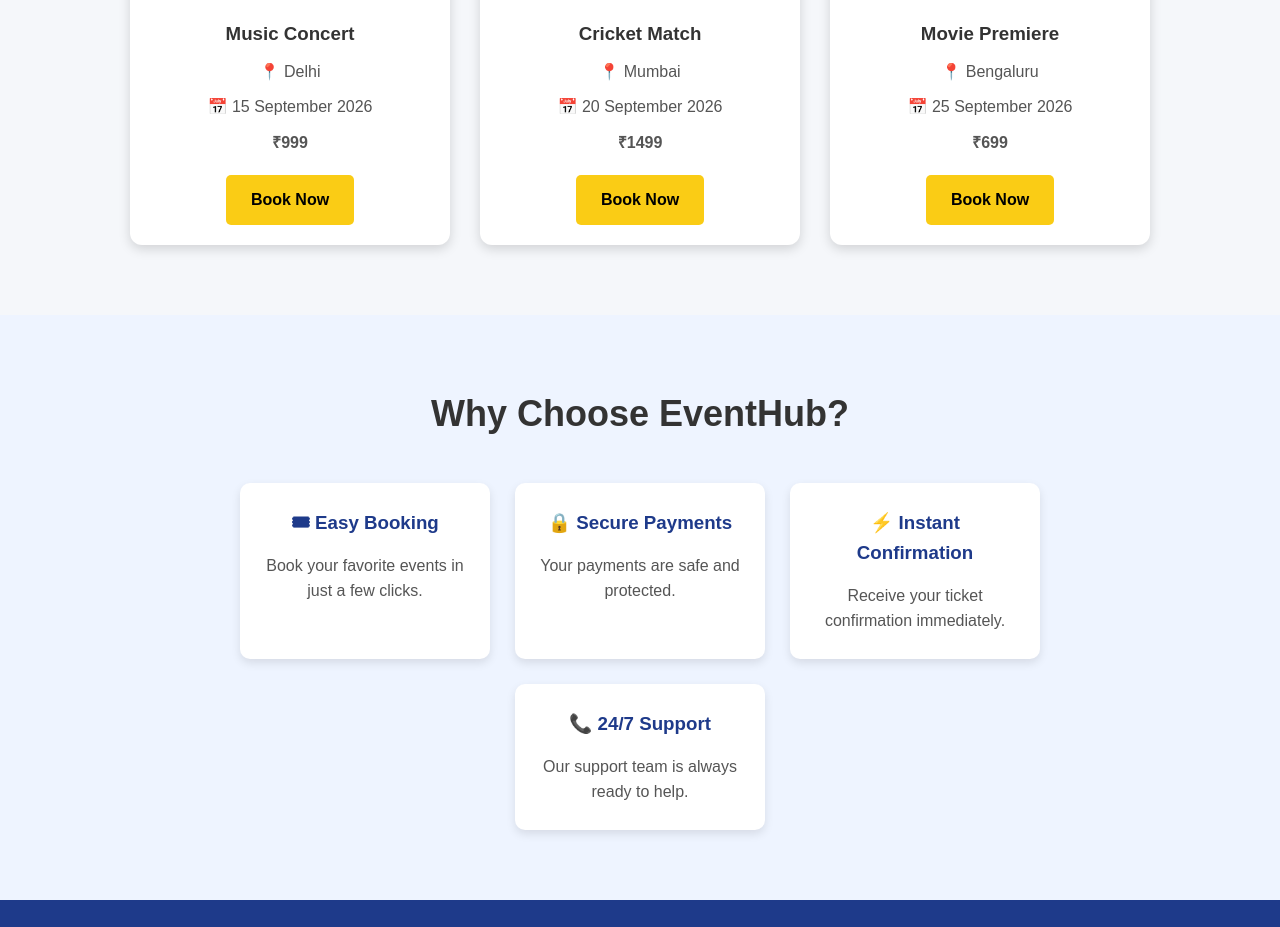
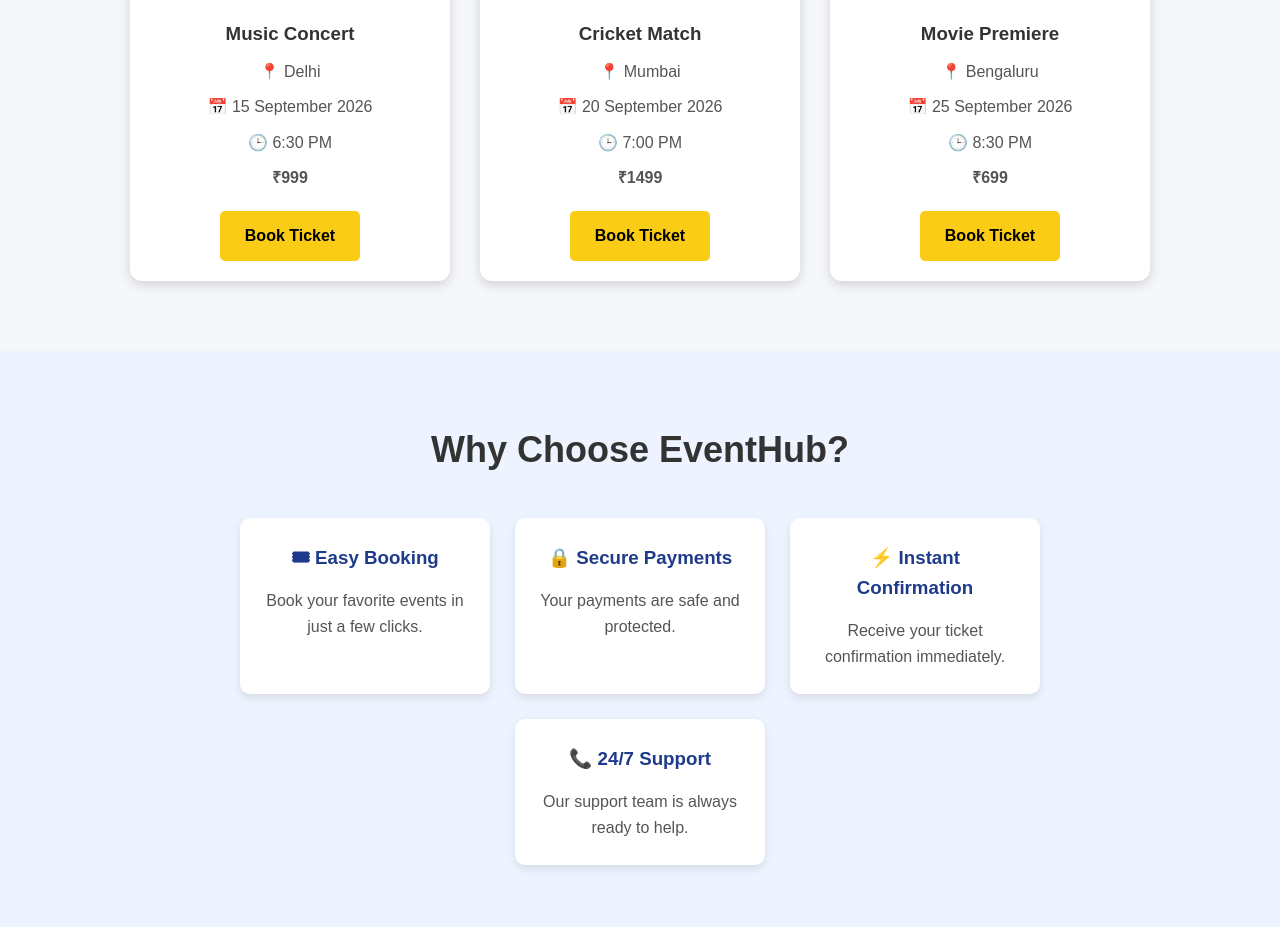
Before and after one commit to Jagritirai586/EventHub, a plain HTML site: page index.html in a window 1280 px wide. Shown: the part 900-1827 px from the top of the page. Drawn offline with Linux system fonts and the light colour scheme.

Commit message:
Complete Level 3: Event display and UI components

```diff
--- a/index.html
+++ b/index.html
@@ -50,8 +50,9 @@
             <h3>Music Concert</h3>
             <p>📍 Delhi</p>
             <p>📅 15 September 2026</p>
+              <p>🕒 6:30 PM</p>
             <p><strong>₹999</strong></p>
-            <a href="booking.html" class="btn">Book Now</a>
+            <a href="booking.html" class="btn">Book Ticket</a>
         </div>
 
         <div class="event-card">
@@ -59,8 +60,9 @@
             <h3>Cricket Match</h3>
             <p>📍 Mumbai</p>
             <p>📅 20 September 2026</p>
+            <p>🕒 7:00 PM</p>
             <p><strong>₹1499</strong></p>
-            <a href="booking.html" class="btn">Book Now</a>
+            <a href="booking.html" class="btn">Book Ticket</a>
         </div>
 
         <div class="event-card">
@@ -68,8 +70,9 @@
             <h3>Movie Premiere</h3>
             <p>📍 Bengaluru</p>
             <p>📅 25 September 2026</p>
+             <p>🕒 8:30 PM</p>
             <p><strong>₹699</strong></p>
-            <a href="booking.html" class="btn">Book Now</a>
+            <a href="booking.html" class="btn">Book Ticket</a>
         </div>
 
     </div>
```
